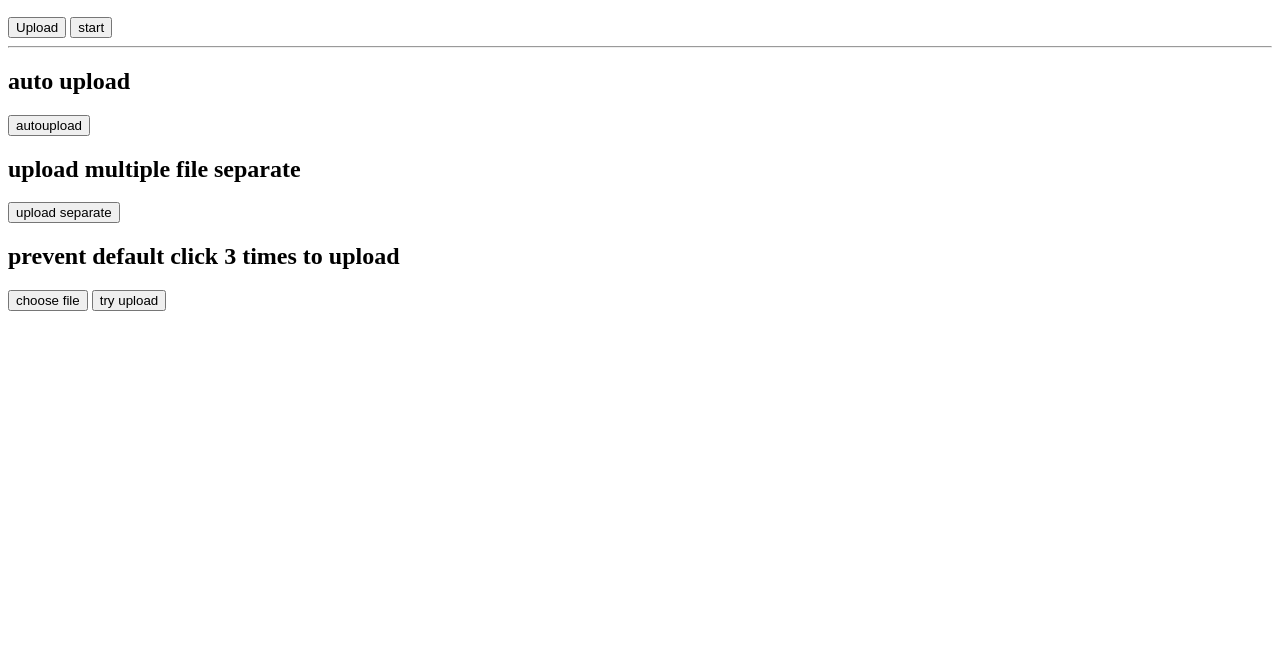
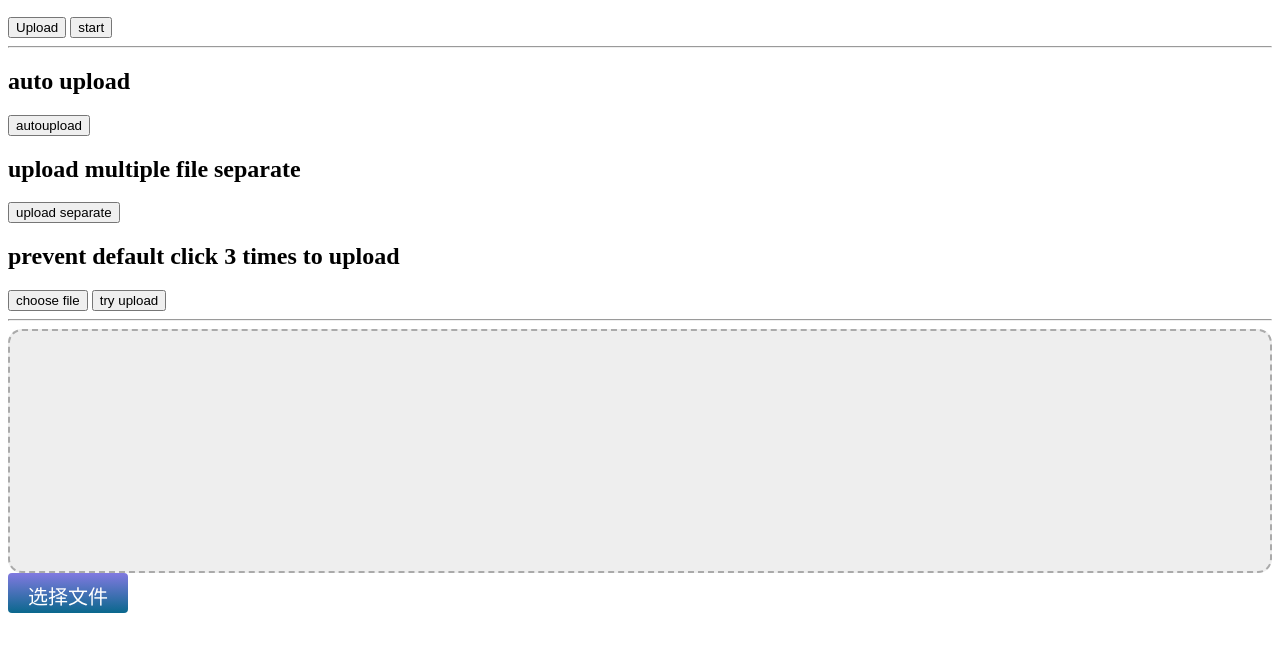
Before and after one commit to suconghou/jquery-uploadfile, a plain HTML site: page index.html in a window 1280 px wide. Shown: the part 50-702 px from the top of the page. Drawn offline with nearby package versions, Linux system fonts and the light colour scheme.

Commit message:
update for file drop upload

```diff
--- a/index.html
+++ b/index.html
@@ -17,6 +17,32 @@
 			height: 100%;
 			width: 0.1%;
 		}
+
+
+		#file-box{
+			border: 2px dashed #aaa;
+			height: 200px;
+			border-radius: 14px;
+			background-color: #eee;
+			padding: 20px;
+			font-size: 14px;
+		}
+		#upload-btn{
+			height: 40px;
+			width: 120px;
+			cursor: pointer;
+			padding: 8px 18px;
+			border: 0;
+			background: -webkit-linear-gradient( top,#8179E0,#0A688D);
+			-webkit-border-radius: 4px;
+			border-radius: 4px;
+			text-align: center;
+			font-size: 20px;
+			color: #fff;
+			outline: none;
+		}
+
+
 	</style>
 </head>
 <body>
@@ -42,6 +68,21 @@
 		<button class="autoupload3">choose file</button>
 		<button class="autoupload3-start">try upload</button>
 	</div>
+	<hr>
+	<div>
+		<div id="file-box" title="拖拽文件到此处上传">
+			<div  id="holder">
+
+	        </div>
+	        <div id="result">
+
+	        </div>
+		</div>
+		<button type="button" id="upload-btn" class="upload4">选择文件</button>
+
+
+	</div>
+
 	<footer>
 		<script type="text/javascript" src="http://cdn.bootcss.com/jquery/3.0.0/jquery.min.js"></script>
 		<script type="text/javascript" src="/upload.js"></script>
@@ -168,6 +209,30 @@
 			console.log(uploader1,uploader2,uploader3);
 
 
+			$('.upload4').uploadFile(
+			{
+				multiple:false,
+				file:'img',
+				startBtn:'#start',
+				fileBox:'#file-box',
+				url:'http://media.suconghou.cn/upload.php',
+				data:[1,2,3,4,{'a':'a','b':334455}],
+				dataType:'html',
+				success:function(data)
+				{
+					alert('finished');
+				},
+				error:function()
+				{
+					alert('error');
+				},
+				onprogress:function(e)
+				{
+					console.log(e);
+				}
+			});
+
+
 		</script>
 	</footer>
 </body>
--- a/upload.js
+++ b/upload.js
@@ -7,7 +7,7 @@
 		{
 			return false;
 		}
-		var config,clickToSendFile,chooseTrigger,times=0;
+		var config,clickToSendFile,chooseTrigger,prevent=$.noop,times=0;
 		var options=
 		{
 			url:null,
@@ -26,6 +26,7 @@
 			dataType:'json',
 			processContainer:null,
 			startBtn:null,
+			fileBox:null,
 			always:$.noop,
 			done:$.noop,
 			destroy:false,
@@ -39,6 +40,24 @@
 		$('body').append('<input id="'+id+'" type="file" '+multiple+' style="display:none">');
 		var $uploadInput=$('#'+id);
 		chooseTrigger=function(){$uploadInput.trigger('click');};
+		if(config.fileBox)
+		{
+			var onDrop=function(e)
+			{
+				if(e.originalEvent.dataTransfer&&e.originalEvent.dataTransfer.files.length>0)
+				{
+					e.preventDefault();
+	                e.stopPropagation();
+					checkData(e.originalEvent.dataTransfer.files);
+				}
+			};
+			prevent=function(e){e.preventDefault(); e.stopPropagation();};
+			var $fileBox=$(config.fileBox);
+			if($fileBox.length)
+			{
+				$fileBox.on('dragover dragenter',prevent).on('drop',onDrop);
+			}
+		}
 		$choose.on('click',chooseTrigger);
 		$choose.data('uploadinit',1);
 		$uploadInput.on('change',function()
```
Also changed, not shown: upload.min.js, 1 other file.
